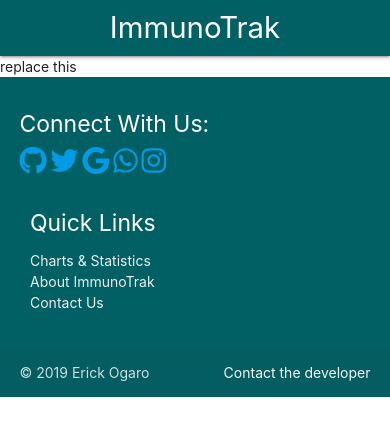
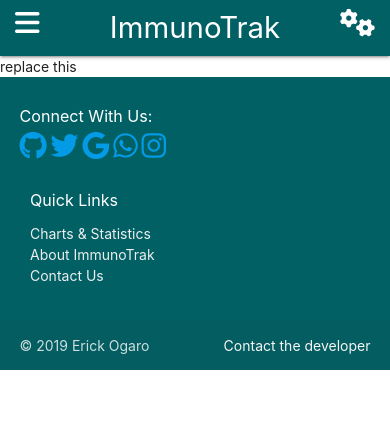
Before and after one commit to ogaroh/immunotrak, a Django app: page /about/ in a window 390 px wide. Shown: the top 436 px of the page. Run offline with Django 3.2, Linux system fonts and the light colour scheme; some libraries are stand-ins or nearby versions.

Commit message:
nav left, settings/admin right mobile view

```diff
--- a/templates/base.html
+++ b/templates/base.html
@@ -26,6 +26,12 @@
 <body class="body">
     <nav class="cyan darken-4">
         <div class="nav-wrapper">
+            <ul id="nav-mobile" class="left">
+                <li>
+                    <a href="#" class="fa fa-bars fa-2x"></a>
+                    <!--options-->
+                </li>
+            </ul>
             <a href="/home" class="brand-logo center">ImmunoTrak</a>
             <ul id="nav-mobile" class="right hide-on-med-and-down">
                 <li>
@@ -40,12 +46,10 @@
                 <li>
                     <a href="/schedule" class="fa fa-calendar-check fa-2x"></a>
                 </li>
+            </ul>
+            <ul class="right">
                 <li>
-                    <a href="/admin" class="fa fa-cogs fa-2x"></a>
-                    <!--options-->
-                </li>
-                <li>
-                    <a href="#" class="fa fa-bars fa-2x"></a>
+                    <a href="/admin" class="fa fa-cogs fa-2x "></a>
                 </li>
             </ul>
         </div>
@@ -60,21 +64,21 @@
             <div class="col l6 s12 ">
                 <!-- <p class="grey-text text-lighten-4 ">!insert social media and other related links!</p> -->
                 <div class="row s6 ">
-                    <h5 class="white-text ">Connect With Us:</h5>
-                    <a class="fa fa-github fa-2x" href="https://github.com/ogaroh "></a>
-                    <a class="fa fa-twitter fa-2x" href="# "></a>
-                    <a class="fa fa-google fa-2x" href="# "></a>
+                    <h6 class="white-text ">Connect With Us:</h6>
+                    <a class="fa fa-github fa-2x " href="https://github.com/ogaroh "></a>
+                    <a class="fa fa-twitter fa-2x " href="# "></a>
+                    <a class="fa fa-google fa-2x " href="# "></a>
                     <a class="fa fa-whatsapp fa-2x " href="# "></a>
                     <a class="fa fa-instagram fa-2x " href="# "></a>
                 </div>
             </div>
             <div class="col l4 offset-l2 s12 ">
-                <h5 class="white-text ">Quick Links</h5>
+                <h6 class="white-text ">Quick Links</h6>
                 <ul>
-                    <li><a class="grey-text text-lighten-3 " href="/charts">Charts & Statistics</a></li>
+                    <li><a class="grey-text text-lighten-3 " href="/charts ">Charts & Statistics</a></li>
                     <li>
-                        <a class="grey-text text-lighten-3 " href="/about">About ImmunoTrak</a></li>
-                    <li><a class="grey-text text-lighten-3 " href="/contact">Contact Us</a></li>
+                        <a class="grey-text text-lighten-3 " href="/about ">About ImmunoTrak</a></li>
+                    <li><a class="grey-text text-lighten-3 " href="/contact ">Contact Us</a></li>
                 </ul>
             </div>
         </div>
```
